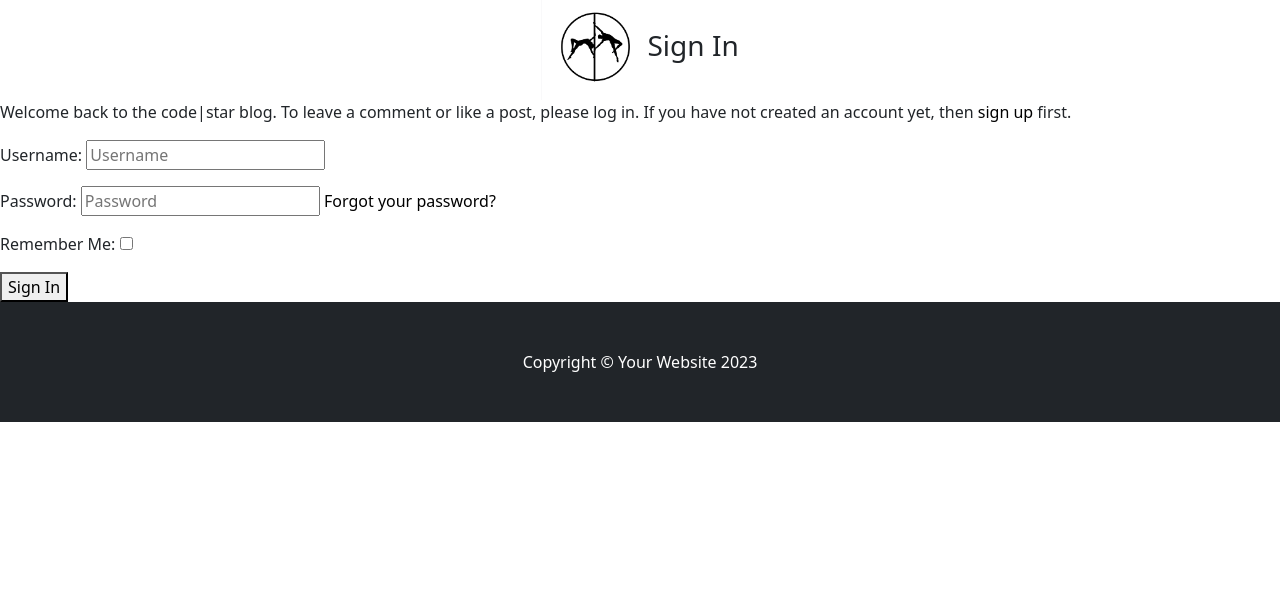
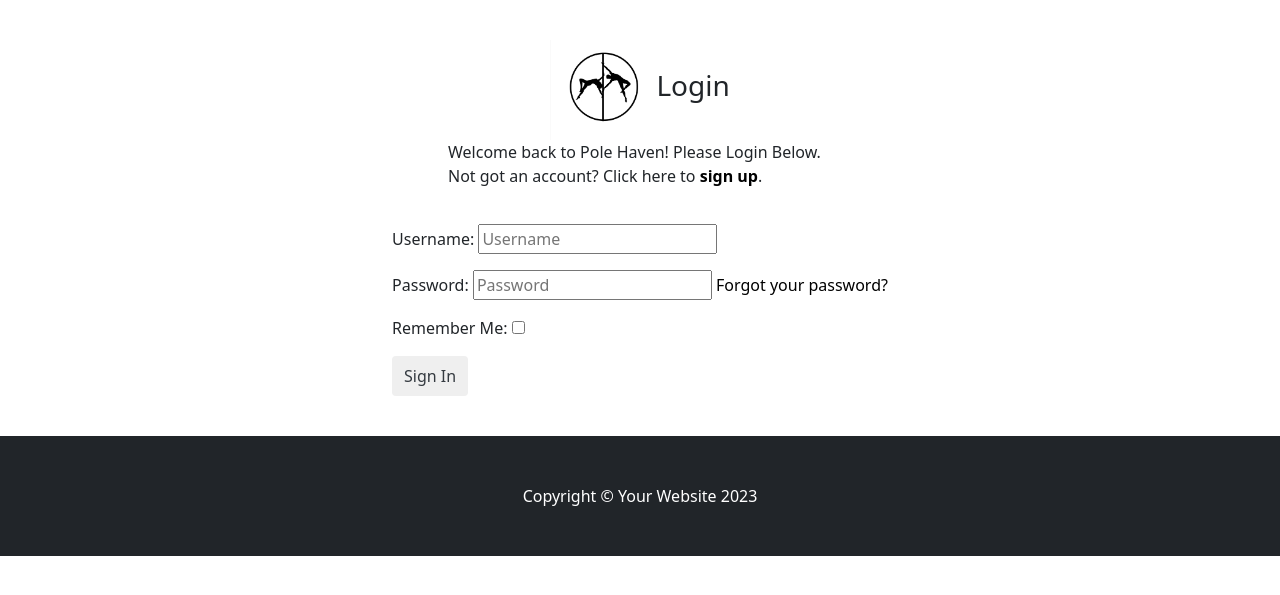
Before and after one commit to Cmorgan21/pole-haven, a Django app: page /accounts/login/ in a window 1280 px wide. Shown: the part 56-651 px from the top of the page. Run offline with Django 4.2, Linux system fonts and the light colour scheme; some libraries are stand-ins or nearby versions.

Commit message:
add css styling on all auth templates

```diff
--- a/static/css/form.css
+++ b/static/css/form.css
@@ -1,5 +1,24 @@
 .logo-image {
     height: 100px;
+}
+
+.form-section {
+    width: 100;
+
+    display: flex;
+    justify-content: center;
+}
+
+.form-container {
+    display: flex;
+    flex-direction: column;
+    justify-content: center;
+    width: 40%;
+
+    border-radius: 2px;
+    margin: 10px;
+    padding: 30px 0;
+
 }
 
 .form-header {
@@ -8,5 +27,32 @@
     align-items: center;
 }
 
-.form-title {
+.form-paragraph {
+    display: flex;
+    justify-content: center;
 }
+
+.form-paragraph > p {
+    width: 75%;
+
+}
+
+.form {
+    display: flex;
+    flex-direction: column;
+    align-items: center;
+    width: 100%;
+    margin-top: 20px;
+}
+
+.form-button {
+    padding: 8px 12px;
+    color: #343a40;
+    border: none;
+    border-radius: 4px;
+    cursor: pointer;
+}
+
+.form-paragraph > p > a {
+    font-weight: 600;
+}
--- a/templates/account/login.html
+++ b/templates/account/login.html
@@ -11,16 +11,14 @@
 {% block content %}
 <link rel="stylesheet" type="text/css" href="{% static 'css/form.css' %}">
 
+<section class="form-section">
     <div class="form-container">
         <div class="form-header">
             <img class="logo-image" src="{% static 'images/pole-haven-logo.png' %}" alt="placeholder image">
-        <h3 class="form-title">{% trans "Sign In" %}</h3>
+            <h3 class="form-title">{% trans "Login" %}</h3>
         </div>
         <div class="form-paragraph">
-        <p>{% blocktrans %}Welcome back to the code|star blog. To leave a comment or like a post, please log in. If
-            you
-            have not created an account yet, then <a class="link" href="{{ signup_url }}">sign up</a>
-            first.{% endblocktrans %}</p>
+            <p>{% blocktrans %} Welcome back to Pole Haven! Please Login Below. Not got an account? Click here to <a class="link" href="{{ signup_url }}">sign up</a>.{% endblocktrans %}</p>
         </div>
         <div class="form">
             <form class="login" method="POST" action="{% url 'account_login' %}">
@@ -29,8 +27,9 @@
                 {% if redirect_field_value %}
                 <input type="hidden" name="{{ redirect_field_name }}" value="{{ redirect_field_value }}" />
                 {% endif %}
-            <button class="" type="submit">{% trans "Sign In" %}</button>
+                <button class="form-button" type="submit">{% trans "Sign In" %}</button>
             </form>
         </div>
     </div>
+</section>
 {% endblock %}
```
Also changed, not shown: templates/account/logout.html (+7 -2 lines), templates/account/signup.html (+5 -2 lines). Lines whose indentation alone changed are shown as unchanged.
